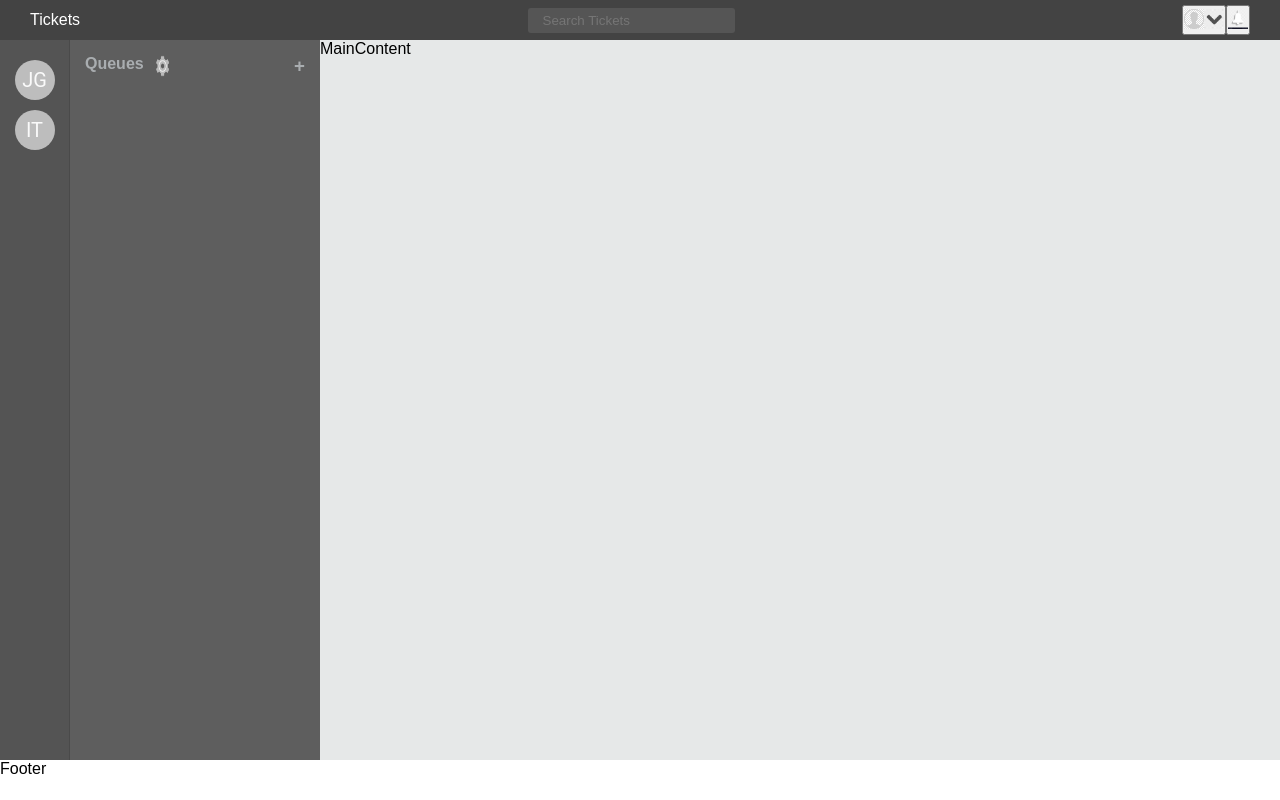
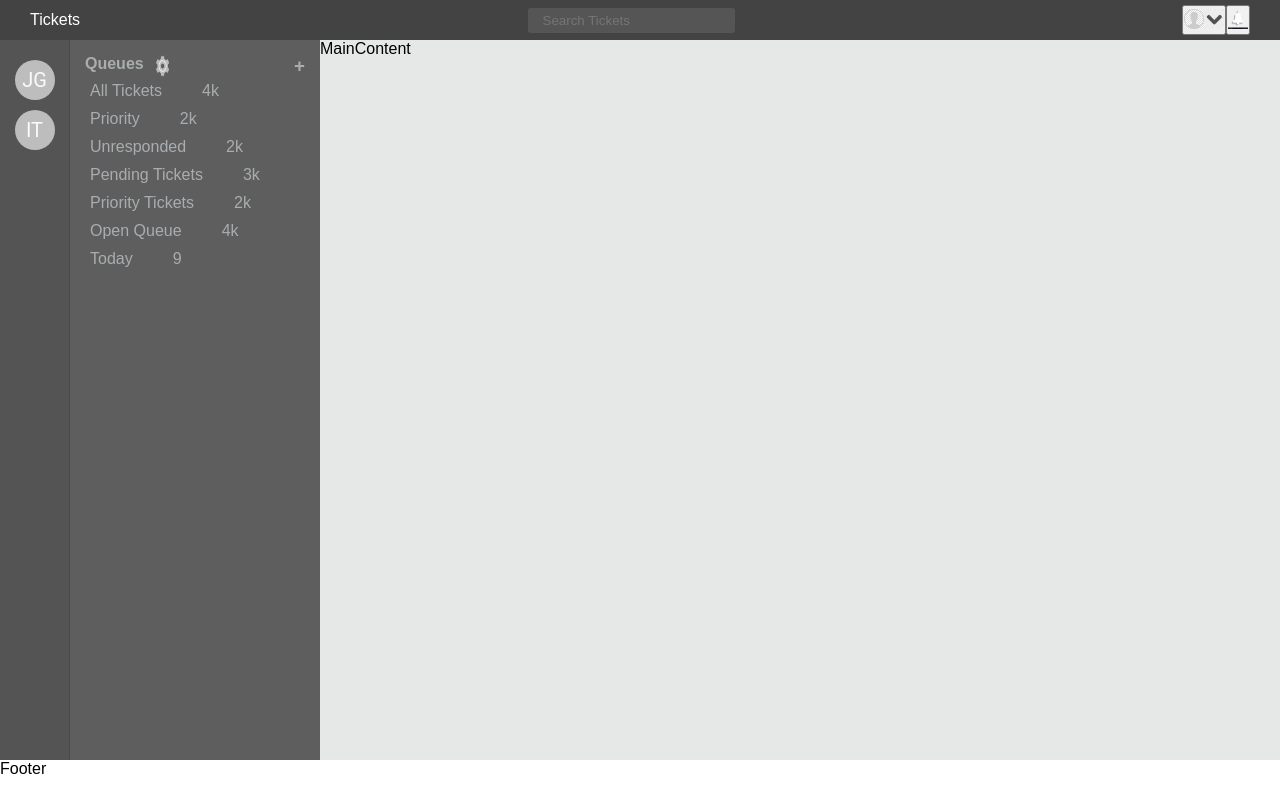
Before and after one commit to josipq97/ticket, a React (Create React App) app: page / in a window 1280 px wide. Built offline with nearby package versions, Linux system fonts and the light colour scheme.

Commit message:
added QueueItem component and modified css

```diff
--- /dev/null
+++ b/src/components/Queues/QueueItem/QueueItem.css
@@ -0,0 +1,9 @@
+.QueueItem__container{
+    display: flex;
+    width: 220px;
+    align-items: space-between;
+}
+
+.QueueItem__container p{
+    padding: 5px 20px;
+}
--- /dev/null
+++ b/src/components/Queues/QueueItem/QueueItem.js
@@ -0,0 +1,14 @@
+import React from 'react';
+import "./QueueItem.css"
+
+const Queueitem = (props) => {
+    console.log(props.name, props.value)
+    return (
+        <div className="QueueItem__container">
+            <p className="QueueItem__name">{props.name}</p>
+            <p className="QueueItem__value">{props.value}</p>
+        </div>
+    );
+};
+
+export default Queueitem;
--- a/src/components/Queues/Queues.css
+++ b/src/components/Queues/Queues.css
@@ -24,3 +24,9 @@
     width: 70px;
     padding-left:15px ;
 }
+
+.Queues__Options{
+    display: flex;
+    flex-direction: column;
+    align-content: center;
+}
--- a/src/components/Queues/Queues.js
+++ b/src/components/Queues/Queues.js
@@ -1,6 +1,7 @@
 import React from 'react';
 import "./Queues.css";
 import Cog from "../../assets/img/cog.png"
+import QueueItem from "./QueueItem/QueueItem"
 
 
 const Queues = () => {
@@ -13,6 +14,19 @@ const Queues = () => {
                 </div>
                 <h3>+</h3>
             </header>
+            <div className="Queues__Options">
+                <QueueItem name="All Tickets" value="4k" />
+                <QueueItem name="Priority" value="2k" />
+                <QueueItem name="Unresponded" value="2k" />
+                <QueueItem name="Pending Tickets" value="3k" />
+                <QueueItem name="Priority Tickets" value="2k" />
+                <QueueItem name="Open Queue" value="4k" />
+                <QueueItem name="Today" value="9" />
+
+            </div>
+
+
+
             <div>
 
             </div>
```
